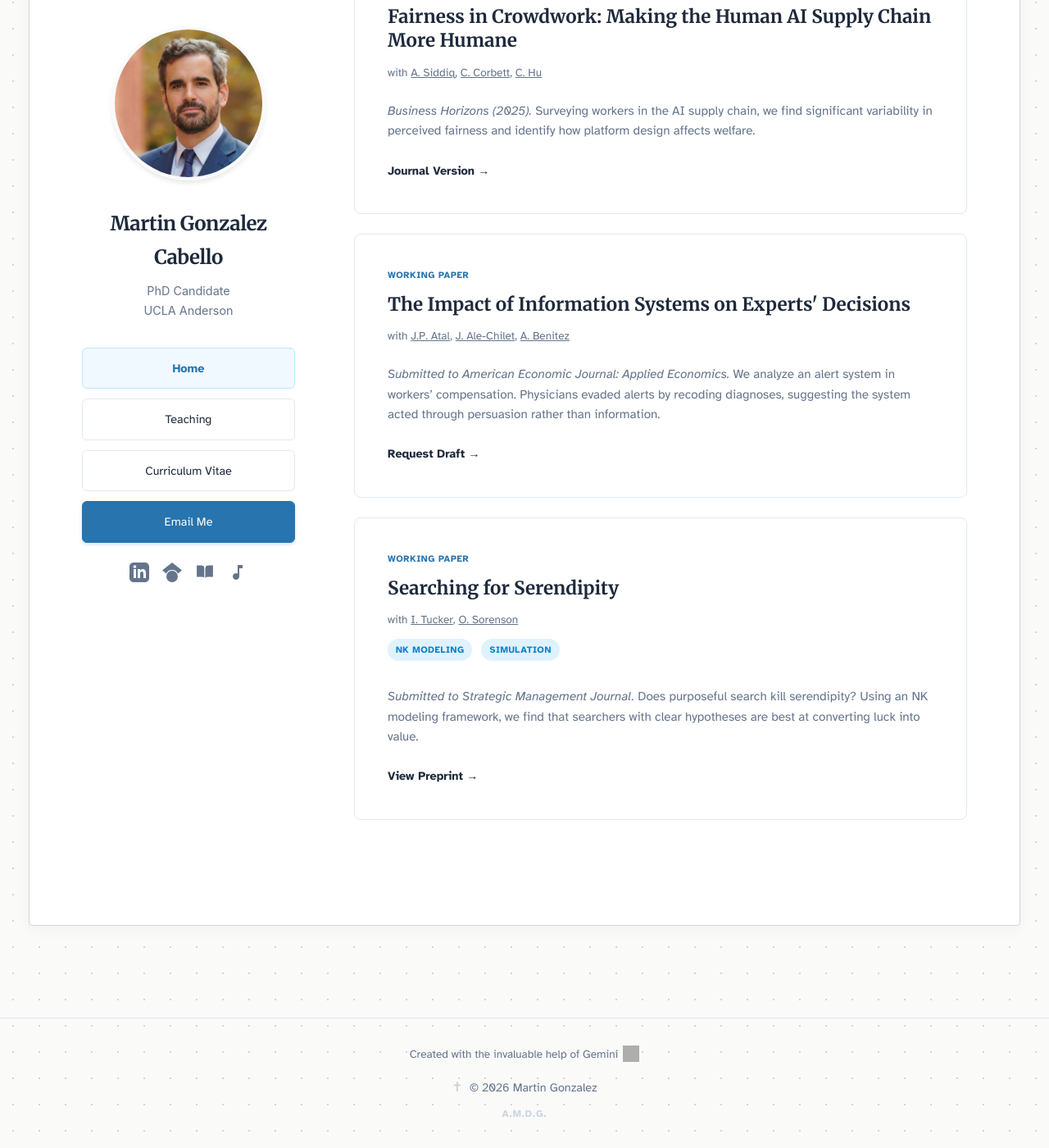
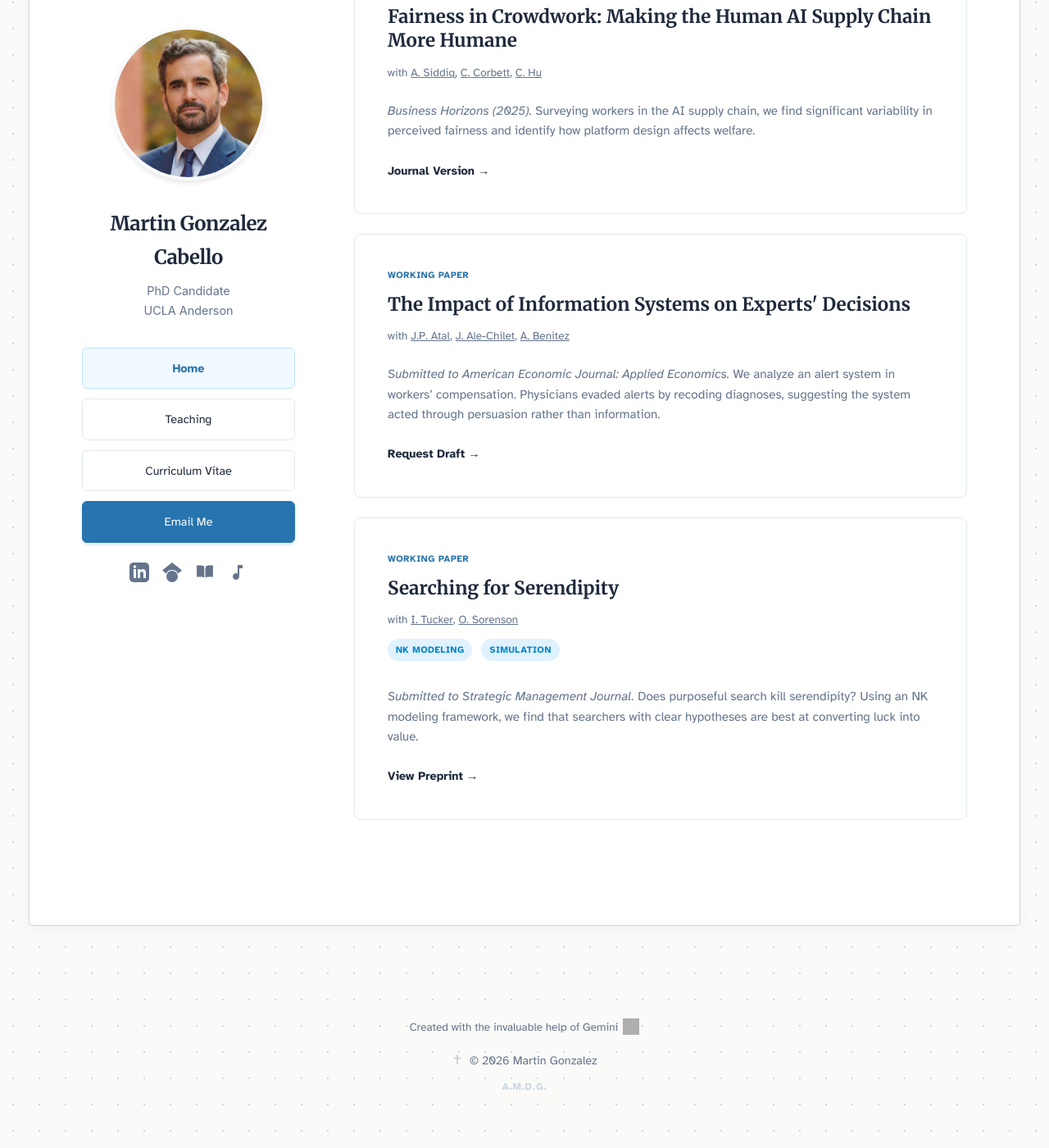
Before and after one commit to martins73/research-site, a Jekyll site: the page built from index.html, in a window 1280 px wide and 1400 px high, scrolled down 1325 px. Shown: the whole window at 82% size. Built offline with Jekyll 4.4.1, drawn with Linux system fonts in a browser that asks for light colours; grey boxes are pictures that could not be loaded.

Commit message:
Adjust footer margin and border styles

```diff
--- a/_includes/footer.html
+++ b/_includes/footer.html
@@ -15,8 +15,8 @@
     .site-footer {
         padding: 2rem 0;
         text-align: center;
-        margin-top: 4rem;
-        border-top: 1px solid #e2e8f0;
+        margin-top: 2rem;
+        border-top: none;
     }
 
     /* Copyright Text Style */
```
